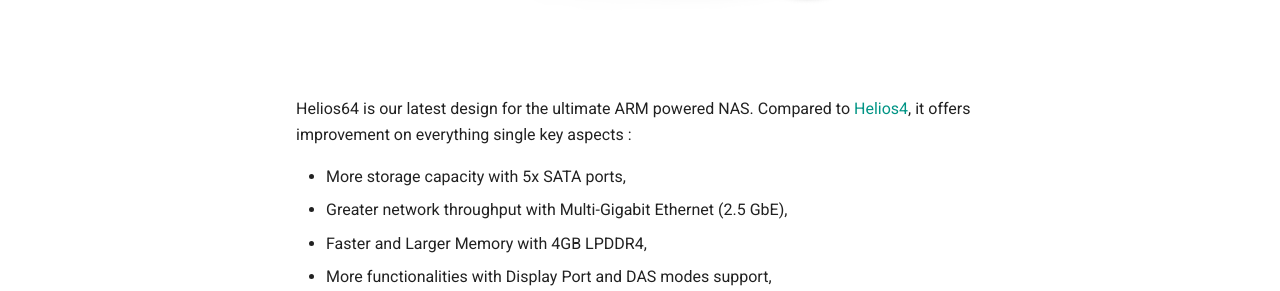
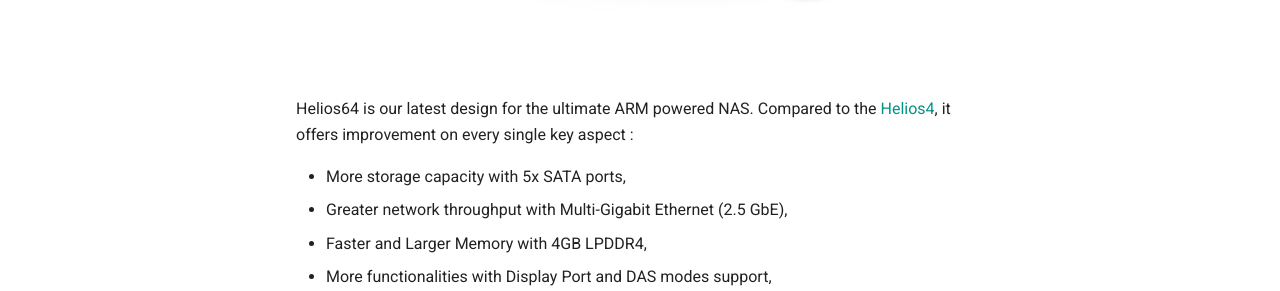
Before and after one commit to kobol-io/wiki, an MkDocs documentation site: the page built from docs/helios64/intro.md, in a window 1280 px wide and 900 px high, scrolled down 639 px. Shown: the part 161-452 px from the top of the window. Built offline with MkDocs 1.6.1 and Material for MkDocs 9.7.7, drawn with Linux system fonts in a browser that asks for light colours.

Commit message:
Fix typo

```diff
--- a/docs/helios64/intro.md
+++ b/docs/helios64/intro.md
@@ -6,7 +6,7 @@ Helios64 is a powerful ARM board specially designed for Network Attached Storage
 
 ![Helios64](/helios64/img/intro/helios64.png)
 
-Helios64 is our latest design for the ultimate ARM powered NAS. Compared to [Helios4](/helios4/intro), it offers improvement on everything single key aspects :
+Helios64 is our latest design for the ultimate ARM powered NAS. Compared to the [Helios4](/helios4/intro), it offers improvement on every single key aspect :
 
 * More storage capacity with 5x SATA ports,
 * Greater network throughput with Multi-Gigabit Ethernet (2.5 GbE),
```
